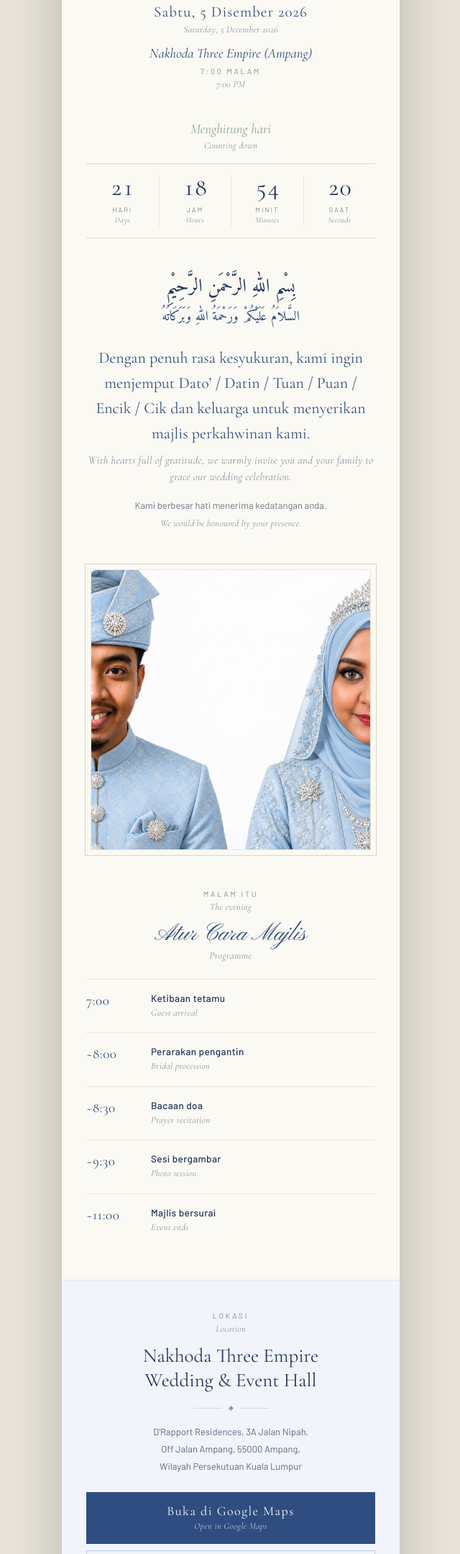
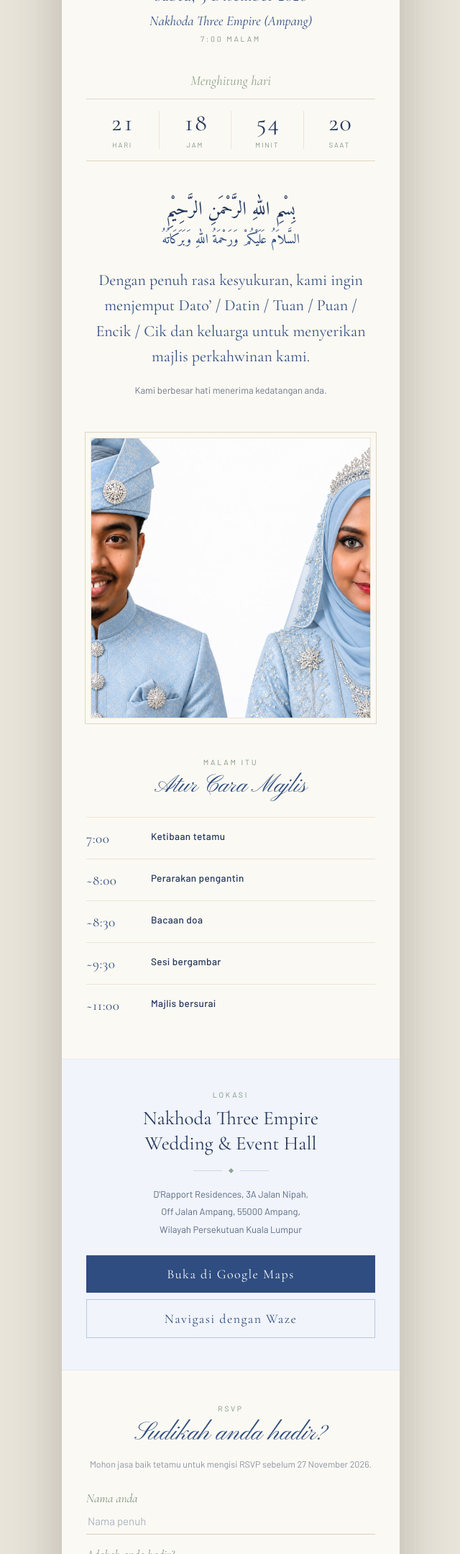
Before and after one commit to myaeirdina/WeddingInvitation, a plain HTML site: page index.html in a window 1280 px wide. Shown: the part 641-2800 px from the top of the page at 72% size, without its empty margins (319-959 px from the left). Drawn offline with nearby package versions, Linux system fonts and the light colour scheme.

Commit message:
Remove English lines (revert 0cb8c11)
Co-Authored-By: Claude Opus 5.5 <noreply@anthropic.com>

```diff
--- a/index.html
+++ b/index.html
@@ -29,7 +29,7 @@
           </div>
         </div>
 
-        <div class="kicker">&#10024; Jemputan Walimatulurus &#10024;<span class="en" lang="en">You are invited to our wedding reception</span></div>
+        <div class="kicker">&#10024; Jemputan Walimatulurus &#10024;</div>
 
         <div class="rule rule-hero">
           <div class="bar"></div><div class="diamond"></div><div class="bar"></div>
@@ -39,20 +39,20 @@
         <div class="amp">&amp;</div>
         <div class="names">Nadirah</div>
 
-        <div class="date-long">Sabtu, 5 Disember 2026<span class="en" lang="en">Saturday, 5 December 2026</span></div>
+        <div class="date-long">Sabtu, 5 Disember 2026</div>
         <div class="hero-venue">Nakhoda Three Empire (Ampang)</div>
-        <div class="time-place">7:00 malam<span class="en" lang="en">7:00 PM</span></div>
+        <div class="time-place">7:00 malam</div>
       </div>
     </section>
 
     <!-- COUNTDOWN -->
     <section class="countdown" data-reveal>
-      <div class="cd-label">Menghitung hari<span class="en" lang="en">Counting down</span></div>
+      <div class="cd-label">Menghitung hari</div>
       <div class="cd-grid">
-        <div class="cd-cell"><div class="cd-num" id="cd-d">00</div><div class="cd-unit">Hari<span class="en" lang="en">Days</span></div></div>
-        <div class="cd-cell"><div class="cd-num" id="cd-h">00</div><div class="cd-unit">Jam<span class="en" lang="en">Hours</span></div></div>
-        <div class="cd-cell"><div class="cd-num" id="cd-m">00</div><div class="cd-unit">Minit<span class="en" lang="en">Minutes</span></div></div>
-        <div class="cd-cell"><div class="cd-num" id="cd-s">00</div><div class="cd-unit">Saat<span class="en" lang="en">Seconds</span></div></div>
+        <div class="cd-cell"><div class="cd-num" id="cd-d">00</div><div class="cd-unit">Hari</div></div>
+        <div class="cd-cell"><div class="cd-num" id="cd-h">00</div><div class="cd-unit">Jam</div></div>
+        <div class="cd-cell"><div class="cd-num" id="cd-m">00</div><div class="cd-unit">Minit</div></div>
+        <div class="cd-cell"><div class="cd-num" id="cd-s">00</div><div class="cd-unit">Saat</div></div>
       </div>
     </section>
 
@@ -60,8 +60,8 @@
     <section class="invite" data-reveal>
       <p class="arabic" lang="ar" dir="rtl">بِسْمِ اللهِ الرَّحْمَنِ الرَّحِيْمِ</p>
       <p class="arabic arabic-sm" lang="ar" dir="rtl">السَّلاَمُ عَلَيْكُمْ وَرَحْمَةُ اللهِ وَبَرَكَاتُهُ</p>
-      <p class="lead">Dengan penuh rasa kesyukuran, kami ingin menjemput Dato&rsquo; / Datin / Tuan / Puan / Encik / Cik dan keluarga untuk menyerikan majlis perkahwinan kami.<span class="en" lang="en">With hearts full of gratitude, we warmly invite you and your family to grace our wedding celebration.</span></p>
-      <p class="sub">Kami berbesar hati menerima kedatangan anda.<span class="en" lang="en">We would be honoured by your presence.</span></p>
+      <p class="lead">Dengan penuh rasa kesyukuran, kami ingin menjemput Dato&rsquo; / Datin / Tuan / Puan / Encik / Cik dan keluarga untuk menyerikan majlis perkahwinan kami.</p>
+      <p class="sub">Kami berbesar hati menerima kedatangan anda.</p>
     </section>
 
     <!-- PORTRAIT -->
@@ -76,16 +76,15 @@
     <!-- SCHEDULE -->
     <section class="schedule" data-reveal>
       <div class="sched-head">
-        <div class="eyebrow">Malam itu<span class="en" lang="en">The evening</span></div>
+        <div class="eyebrow">Malam itu</div>
         <div class="sched-title">Atur Cara Majlis</div>
-        <span class="en en-title" lang="en">Programme</span>
       </div>
       <div id="sched-list"></div>
     </section>
 
     <!-- VENUE -->
     <section class="venue" data-reveal>
-      <div class="eyebrow">Lokasi<span class="en" lang="en">Location</span></div>
+      <div class="eyebrow">Lokasi</div>
       <div class="venue-name">Nakhoda Three Empire<br>Wedding &amp; Event Hall</div>
       <div class="rule">
         <div class="bar"></div><div class="diamond"></div><div class="bar"></div>
@@ -93,9 +92,9 @@
       <p class="venue-addr">D'Rapport Residences, 3A Jalan Nipah,<br>Off Jalan Ampang, 55000 Ampang,<br>Wilayah Persekutuan Kuala Lumpur</p>
       <div class="venue-actions">
         <a class="btn-solid" target="_blank" rel="noopener"
-           href="https://www.google.com/maps/search/?api=1&amp;query=Nakhoda+Three+Empire+Wedding+%26+Event+Hall+D%27Rapport+Residences+Jalan+Nipah+Ampang+Kuala+Lumpur">Buka di Google Maps<span class="en" lang="en">Open in Google Maps</span></a>
+           href="https://www.google.com/maps/search/?api=1&amp;query=Nakhoda+Three+Empire+Wedding+%26+Event+Hall+D%27Rapport+Residences+Jalan+Nipah+Ampang+Kuala+Lumpur">Buka di Google Maps</a>
         <a class="btn-outline" target="_blank" rel="noopener"
-           href="https://waze.com/ul?q=Nakhoda%20Three%20Empire%20Wedding%20%26%20Event%20Hall%20Ampang">Navigasi dengan Waze<span class="en" lang="en">Navigate with Waze</span></a>
+           href="https://waze.com/ul?q=Nakhoda%20Three%20Empire%20Wedding%20%26%20Event%20Hall%20Ampang">Navigasi dengan Waze</a>
       </div>
     </section>
 
@@ -104,35 +103,33 @@
       <div class="rsvp-head">
         <div class="eyebrow">RSVP</div>
         <div class="rsvp-title">Sudikah anda hadir?</div>
-        <span class="en en-title" lang="en">Will you join us?</span>
-        <p class="rsvp-note">Mohon jasa baik tetamu untuk mengisi RSVP sebelum 27 November 2026.<span class="en" lang="en">Kindly RSVP by 27 November 2026.</span></p>
+        <p class="rsvp-note">Mohon jasa baik tetamu untuk mengisi RSVP sebelum 27 November 2026.</p>
       </div>
 
       <div id="rsvp-thanks" class="thanks frame hidden">
         <div class="frame-inner">
           <div class="diamond"></div>
           <div class="thanks-title">Terima kasih</div>
-          <span class="en en-title" lang="en">Thank you</span>
-          <p class="thanks-body">Jawapan anda telah diterima. Kami menantikan kehadiran anda.<span class="en" lang="en">Your reply has been received. We look forward to seeing you.</span></p>
+          <p class="thanks-body">Jawapan anda telah diterima. Kami menantikan kehadiran anda.</p>
         </div>
       </div>
 
       <form id="rsvp-form" class="form">
         <label class="field">
-          <span>Nama anda<span class="en" lang="en">Your name</span></span>
-          <input id="f-name" type="text" autocomplete="name" placeholder="Nama penuh / Full name">
+          <span>Nama anda</span>
+          <input id="f-name" type="text" autocomplete="name" placeholder="Nama penuh">
         </label>
 
         <div class="field attend">
-          <span>Adakah anda hadir?<span class="en" lang="en">Will you attend?</span></span>
+          <span>Adakah anda hadir?</span>
           <div class="choice-grid">
-            <button type="button" class="choice" id="f-yes" aria-pressed="false">Ya, insyaAllah<span class="en" lang="en">Yes, I&rsquo;ll be there</span></button>
-            <button type="button" class="choice" id="f-no" aria-pressed="false">Maaf, tidak dapat<span class="en" lang="en">Sorry, I can&rsquo;t make it</span></button>
+            <button type="button" class="choice" id="f-yes" aria-pressed="false">Ya, insyaAllah</button>
+            <button type="button" class="choice" id="f-no" aria-pressed="false">Maaf, tidak dapat</button>
           </div>
         </div>
 
         <label class="field">
-          <span>Bilangan tetamu (termasuk anda)<span class="en" lang="en">Number of guests (including you)</span></span>
+          <span>Bilangan tetamu (termasuk anda)</span>
           <select id="f-guests">
             <option value="1">1</option><option value="2">2</option><option value="3">3</option>
             <option value="4">4</option><option value="5">5</option>
@@ -140,11 +137,11 @@
         </label>
 
         <label class="field">
-          <span>Ucapan untuk kami (pilihan)<span class="en" lang="en">A wish for us (optional)</span></span>
-          <input id="f-wish" type="text" placeholder="Tulis ucapan ringkas / Write a short note">
+          <span>Ucapan untuk kami (pilihan)</span>
+          <input id="f-wish" type="text" placeholder="Tulis ucapan ringkas">
         </label>
 
-        <button type="submit" class="submit" id="f-submit" disabled>Hantar jawapan<span class="en" lang="en">Send reply</span></button>
+        <button type="submit" class="submit" id="f-submit" disabled>Hantar jawapan</button>
       </form>
     </section>
 
@@ -155,9 +152,8 @@
         <div class="foot-fade"></div>
       </div>
       <div class="foot-body">
-        <p class="foot-doa">Semoga kehadiran Dato&rsquo; / Datin / Tuan / Puan / Encik / Cik serta doa semua dapat menyerikan lagi majlis serta menambah keberkatan dan redha Allah &#129330;<span class="en" lang="en">May your presence and prayers bring even more joy to our celebration, and add to the blessings and pleasure of Allah.</span></p>
+        <p class="foot-doa">Semoga kehadiran Dato&rsquo; / Datin / Tuan / Puan / Encik / Cik serta doa semua dapat menyerikan lagi majlis serta menambah keberkatan dan redha Allah &#129330;</p>
         <div class="foot-sig">Terima kasih, Ibrahim &amp; Nadirah</div>
-        <span class="en en-title" lang="en">Thank you, Ibrahim &amp; Nadirah</span>
         <div class="foot-meta">Ibrahim &amp; Nadirah &middot; 05.12.2026</div>
       </div>
     </section>
--- a/script.js
+++ b/script.js
@@ -3,11 +3,11 @@
 
 // Rows without a time follow on from the previous item (s/s).
 var SCHEDULE = [
-  { time: "7:00", title: "Ketibaan tetamu", en: "Guest arrival" },
-  { time: "~8:00", title: "Perarakan pengantin", en: "Bridal procession" },
-  { time: "~8:30", title: "Bacaan doa", en: "Prayer recitation" },
-  { time: "~9:30", title: "Sesi bergambar", en: "Photo session" },
-  { time: "~11:00", title: "Majlis bersurai", en: "Event ends" }
+  { time: "7:00", title: "Ketibaan tetamu" },
+  { time: "~8:00", title: "Perarakan pengantin" },
+  { time: "~8:30", title: "Bacaan doa" },
+  { time: "~9:30", title: "Sesi bergambar" },
+  { time: "~11:00", title: "Majlis bersurai" }
 ];
 
 // Wedding date & time — 5 December 2026, 7:00 PM, Malaysia time (UTC+8).
@@ -34,8 +34,7 @@ function renderSchedule() {
     var r = rows[i];
     html += '<div class="sched-row' + (r.time ? '' : ' sched-follow') + '">'
       + '<div class="sched-time">' + (r.time || '<span class="sched-dot"></span>') + '</div>'
-      + '<div><div class="sched-name">' + r.title
-      + (r.en ? '<span class="en" lang="en">' + r.en + '</span>' : '') + '</div>'
+      + '<div><div class="sched-name">' + r.title + '</div>'
       + (r.note ? '<div class="sched-note">' + r.note + '</div>' : '')
       + '</div></div>';
   }
--- a/styles.css
+++ b/styles.css
@@ -123,15 +123,6 @@ section { position: relative; }
 .thanks-body { font-size: 13px; color: #5a6a85; margin: 10px 0 0; line-height: 1.7; }
 .hidden { display: none; }
 
-/* English line under each Malay line */
-.en { display: block; margin-top: 3px; font-family: 'Cormorant Garamond', serif; font-style: italic; font-weight: 400; font-size: 13px; line-height: 1.5; letter-spacing: .02em; text-transform: none; color: var(--muted-soft); }
-.en-title { margin-top: -2px; font-size: 14px; text-align: center; }
-.invite p.lead .en { font-size: 15px; margin-top: 8px; }
-.cd-unit .en { font-size: 11px; margin-top: 1px; }
-.sched-name .en { font-weight: 400; }
-.field > span .en { font-size: 12.5px; margin-top: 0; }
-.choice .en, .submit .en, .btn-solid .en, .btn-outline .en { color: inherit; opacity: .72; font-size: 12.5px; letter-spacing: .03em; margin-top: 1px; }
-
 
 .foot-band { position: relative; height: 170px; overflow: hidden; }
 .foot-band img { width: 100%; height: 100%; object-fit: cover; display: block; }
```
